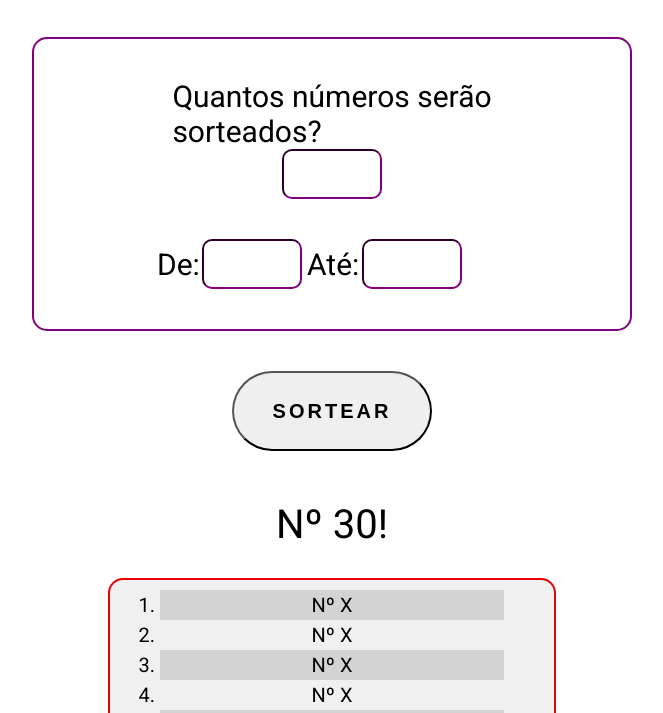
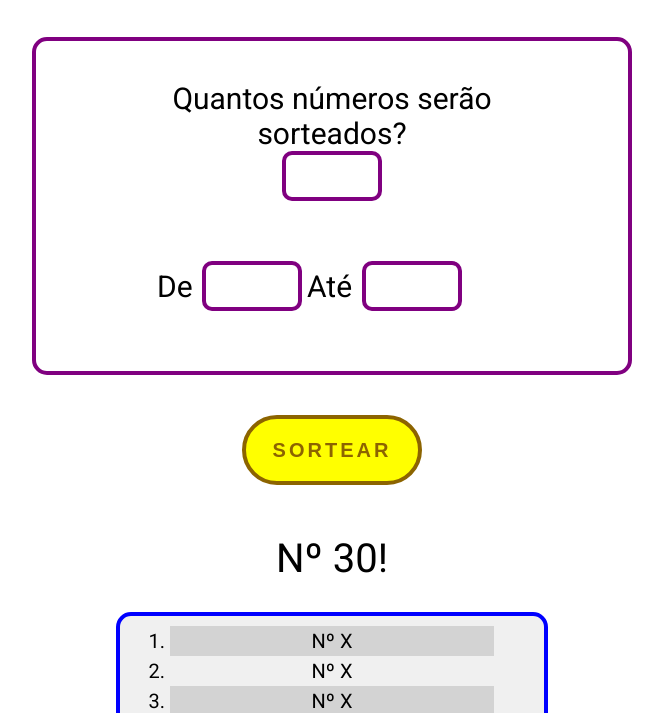
Before and after one commit to moisesggomes/sorteador, a plain HTML site: page index.html in a window 1280 px wide. Shown: the part 223-936 px from the top of the page, without its empty margins (308-971 px from the left). Drawn offline with Linux system fonts and the light colour scheme.

Commit message:
Fix layout issues/add border pattern/style button

```diff
--- a/style.css
+++ b/style.css
@@ -7,6 +7,8 @@
 
 :root {
     font-size: 62.5%; /* 1rem == 10px */
+    --btn-primary-color: rgb(140, 100, 0);
+    --border-width: 4px;
 }
 
 .wrapper {
@@ -24,7 +26,7 @@ body {
 }
 
 header, #settings, #result, footer {
-    padding-inline: 2rem;
+    padding-inline: 3rem;
 }
 
 /*==== MAIN ==========================*/
@@ -43,7 +45,7 @@ main {
 main header {
     height: 20rem;
 
-    border: blue 2px solid;
+    border: blue var(--border-width) solid;
     border-radius: 1.5rem;
 
     display: flex;
@@ -61,7 +63,7 @@ main header h1 {
 main #settings {
     padding-block: 4rem;
 
-    border: purple solid 2px;
+    border: purple solid var(--border-width);
     border-radius: 1.5rem;
 
     display: flex;
@@ -80,7 +82,7 @@ main #settings #numberOfWinnersPicked #numberOfWinners {
 
     padding: .8rem 0rem .8rem 1.5rem;
 
-    border-color: purple;
+    border: purple var(--border-width) solid;
     border-radius: 1rem;
 
     font-size: 2.5rem;
@@ -94,7 +96,13 @@ main #settings #numberOfWinnersPicked {
     align-items: center;
 }
 
+main #settings #numberOfWinnersPicked label {
+    text-align: center;
+}
+
 main section #range {
+    padding: 2rem;
+
     display: flex;
     justify-content: center;
     gap: 6rem;
@@ -114,13 +122,13 @@ main section #range label:nth-child(2) {
 }
 
 main section #range label:first-child::before {
-    content: "De: ";
+    content: "De";
     position: absolute;
     left: -4.5rem;
 }
 
 main section #range label:nth-child(2)::before {
-    content: "Até: ";
+    content: "Até";
     position: absolute;
     left: -5.5rem;
 }
@@ -133,10 +141,15 @@ main #result {
 }
 
 main #result button#pick {
-    width: 20rem;
-    height: 8rem;
+    width: 18rem;
+    height: 7rem;
 
+    background-color: yellow;
+
+    border: var(--btn-primary-color) var(--border-width) solid;
     border-radius: 4rem;
+
+    color: var(--btn-primary-color);
 
     font-size: 2rem;
     font-weight: 700;
@@ -163,7 +176,7 @@ main #result #winners #currentWinner #winner {
 }
 
 main #result #winners #winnersList {
-    border: solid 2px rgb(230, 0, 0);
+    border: blue var(--border-width) solid;
     border-radius: 1.5rem;
 
     padding: 1rem 5rem;
@@ -205,7 +218,7 @@ footer {
     display: flex;
     justify-content: center;
 
-    border-top: rgb(150, 150, 150) solid 1px;
+    border-top: rgb(150, 150, 150) var(--border-width) solid;
 }
 
 footer #author {
```
